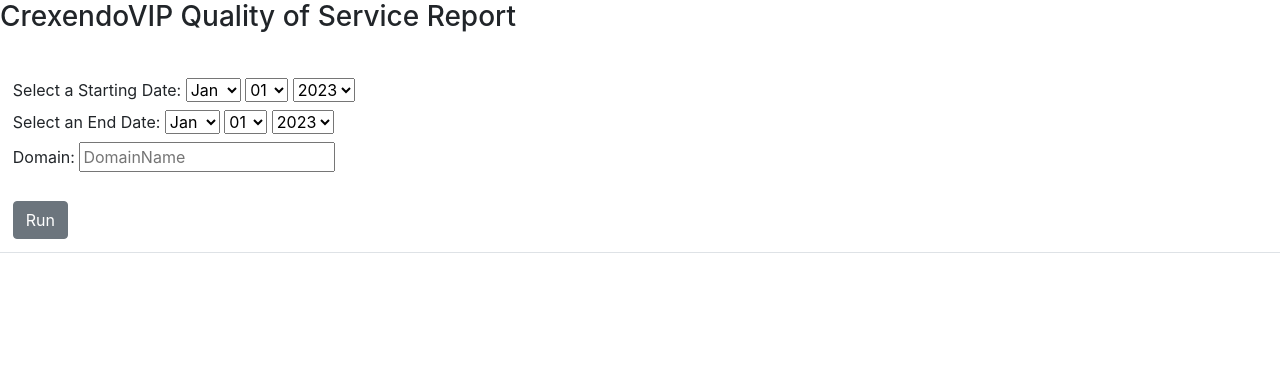
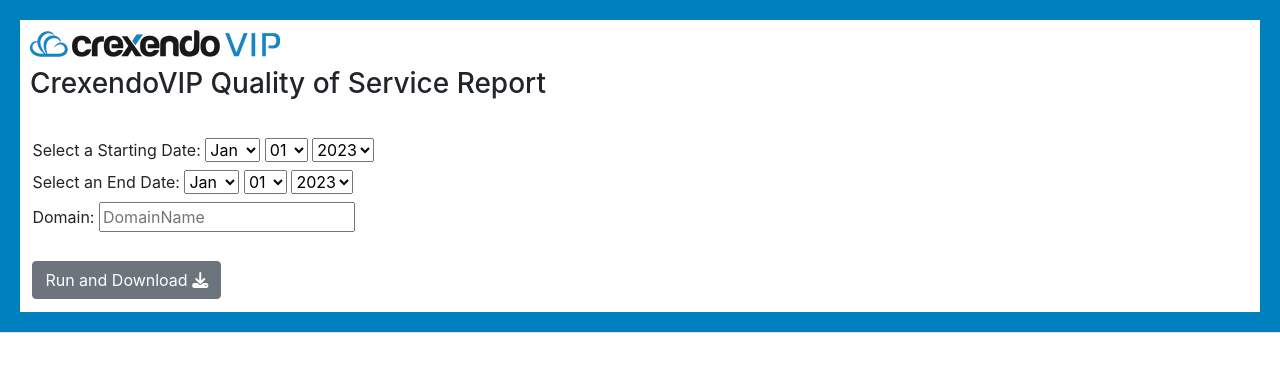
Before and after one commit to mrarcher2000/crexendo-smsparser, a website: page public/qos.html in a window 1280 px wide. Drawn offline with nearby package versions, Linux system fonts and the light colour scheme; no server answers.

Commit message:
added assets and styling to qos.html

```diff
--- a/public/qos.html
+++ b/public/qos.html
@@ -9,14 +9,14 @@
     <link rel="stylesheet" href="https://cdn.jsdelivr.net/npm/bootstrap@4.0.0/dist/css/bootstrap.min.css" integrity="sha384-Gn5384xqQ1aoWXA+058RXPxPg6fy4IWvTNh0E263XmFcJlSAwiGgFAW/dAiS6JXm" crossorigin="anonymous">
 </head>
 <body>
-    <section class="border-bottom">
-        <div class="text-start">
-            <div class="">
-                <h3>CrexendoVIP Quality of Service Report</h3>
+    <section class="border-bottom" style="padding:20px; background-color:#0080be!important">
+        <div class="text-start bg-white" style="padding:10px">
+            <div style="height: 75%; width: 100%;">
+                <img src="./assets/portaltoplogo.png" class="w-30 h-5">
+                <h3 class="w-30 h-5" style="margin: 10px 0px 15px 0px">CrexendoVIP Quality of Service Report</h3>
             </div>
         </div>
-        <br />
-        <div style="padding:1%" class="">
+        <div style="padding:1%" class="bg-white">
             <div class="">
                 <div class="" style="padding:0;">
                     <label class="form-label" for="selectTimeStart">Select a Starting Date:</label>
@@ -142,7 +142,7 @@
             <br />
             <div class="">
                 <div class="">
-                    <button class="btn btn-secondary" type="submit" id="cdrsubmit">Run</button>
+                    <button class="btn btn-secondary" type="submit" id="cdrsubmit">Run and Download  <i class="fa-solid fa-download"></i></button>
                 </div>
             </div>
         </div>
@@ -153,6 +153,7 @@
 <script type="module">
     import { Parser } from 'https://cdn.jsdelivr.net/npm/@json2csv/plainjs@6.0.0/src/Parser.js';
     import { StreamParser } from 'https://cdn.jsdelivr.net/npm/@json2csv/plainjs@6.0.0/src/StreamParser.js';
-  </script>
+</script>
+<script src="https://kit.fontawesome.com/c1f6487ddc.js" crossorigin="anonymous"></script>
 
 </html>
```
Also changed, not shown: public/assets/CrexendoVIPLogo.png (added), public/assets/portaltoplogo.png (added).
